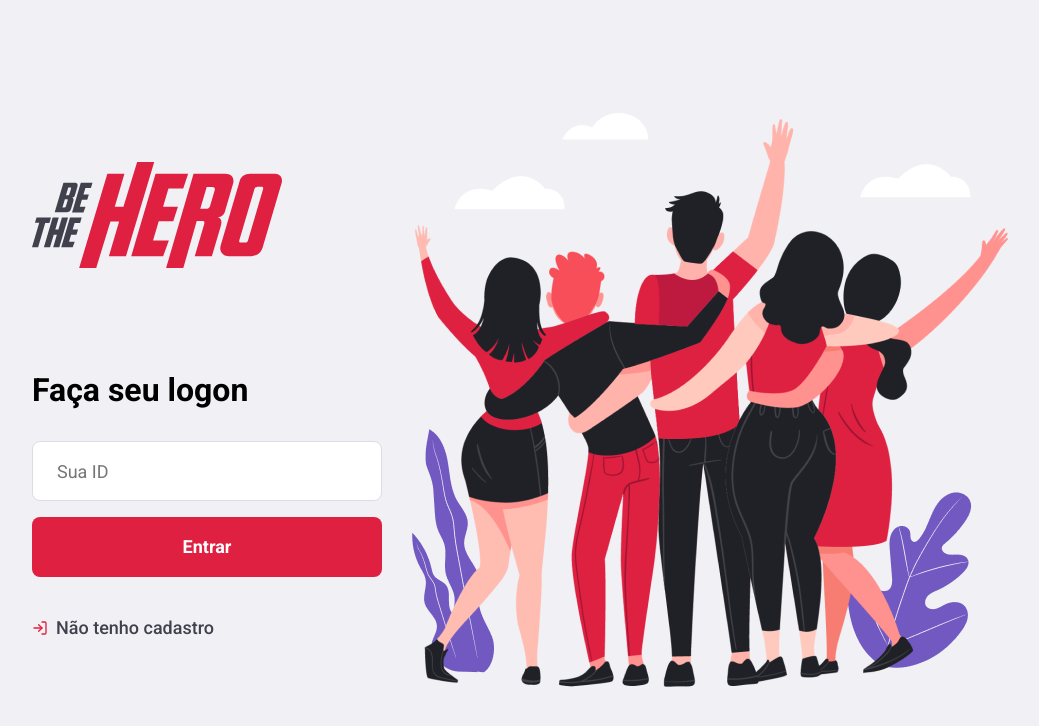
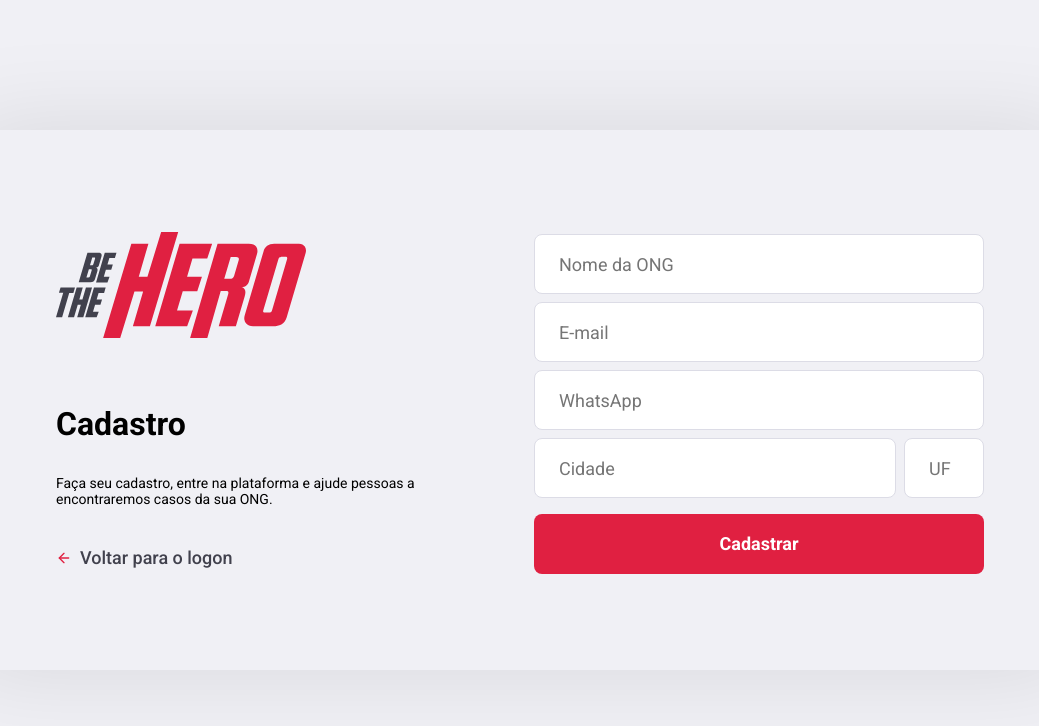
Before and after one commit to johnnydev01/be-the-hero, a React (Create React App) app in the folder frontend/: page /register in a window 1280 px wide. Shown: the top 726 px of the page, without its empty margins (120-1159 px from the left). Built offline with nearby package versions, Linux system fonts and the light colour scheme.

Commit message:
tela-register

```diff
--- a/frontend/package.json
+++ b/frontend/package.json
@@ -9,6 +9,7 @@
     "react": "^16.13.1",
     "react-dom": "^16.13.1",
     "react-icons": "^3.9.0",
+    "react-router-dom": "^5.1.2",
     "react-scripts": "3.4.1"
   },
   "scripts": {
--- a/frontend/src/App.js
+++ b/frontend/src/App.js
@@ -2,12 +2,11 @@ import React from 'react';
 
 import './global.css';
 
-import Logon from './pages/Logon';
-
+import Routes from './routes'
 function App() {
 
   return (
-    <Logon />
+    <Routes  />
   );
 }
 
--- a/frontend/src/global.css
+++ b/frontend/src/global.css
@@ -51,3 +51,23 @@ form input {
 .button:hover {
     filter: brightness(90%);
 }
+
+
+.back-link {
+    display: flex;
+    align-items: center;
+    margin-top: 40px;
+    color: #41414d;
+    font-size: 18px;
+    text-decoration: none;
+    font-weight: 500;
+    transition: opacity 0.2s;
+}
+
+.back-link svg {
+    margin-right: 8px;
+}
+
+.back-link:hover {
+    opacity: 0.8;
+}
--- a/frontend/src/pages/Logon/index.js
+++ b/frontend/src/pages/Logon/index.js
@@ -1,6 +1,7 @@
 import React from 'react';
 import { FiLogIn } from 'react-icons/fi';
 import './styles.css';
+import { Link } from 'react-router-dom';
 
 import heroesImg from '../../assets/heroes.png';
 import logoImg from '../../assets/logo.svg';
@@ -16,10 +17,10 @@ export default function Logon() {
 
                     <input placeholder="Sua ID"/>
                     <button className="button" type="submit">Entrar</button>
-                    <a href="/register">
+                    <Link className="back-link" to="/register">
                         <FiLogIn size={16} color="#E02041" />
                         Não tenho cadastro
-                        </a>
+                    </Link>
                 </form>
             </section>
             <img src={heroesImg} alt="Heroes"/>
--- a/frontend/src/pages/Logon/styles.css
+++ b/frontend/src/pages/Logon/styles.css
@@ -6,7 +6,7 @@
 
     display: flex;
     align-items: center;
-    justify-content: center;
+    justify-content: space-between  ;
 }
 
 .logon-container section.form {
@@ -23,22 +23,3 @@
     font-size: 32px;
     margin-bottom: 32px;
 }
-
-.logon-container section.form form a {
-    display: flex;
-    align-items: center;
-    margin-top: 40px;
-    color: #41414d;
-    font-size: 18px;
-    text-decoration: none;
-    font-weight: 500;
-    transition: opacity 0.2s;
-}
-
-.logon-container section.form form a svg {
-    margin-right: 8px;
-}
-
-.logon-container section.form form a:hover {
-    opacity: 0.8;
-}
--- /dev/null
+++ b/frontend/src/pages/Register/index.js
@@ -0,0 +1,36 @@
+import React from 'react';
+import { Link } from 'react-router-dom';
+import { FiArrowLeft } from 'react-icons/fi';
+
+import './styles.css';
+
+import logoImg from '../../assets/logo.svg';
+
+export default function Register() {
+    return (
+        <div className="register-container">
+            <div className="content">
+                <section>
+                    <img src={logoImg} alt="Be The Hero"/>
+                    <h1>Cadastro</h1>
+                    <p>Faça seu cadastro, entre na plataforma e ajude pessoas a encontraremos casos da sua ONG.</p>
+                    <Link className="back-link" to="/">
+                        <FiArrowLeft size={16} color="#E02041" />
+                        Voltar para o logon
+                    </Link>
+                </section>
+                <form>
+                    <input placeholder="Nome da ONG"/>
+                    <input type="email" placeholder="E-mail"/>
+                    <input placeholder="WhatsApp"/>
+                    <div className="input-group">
+                        <input placeholder="Cidade"/>
+                        <input placeholder="UF" style={{width: 80}}/>
+                    </div>
+
+                    <button className="button" type="submit">Cadastrar</button>
+                </form>
+            </div>
+        </div>
+    )
+}
--- /dev/null
+++ b/frontend/src/pages/Register/styles.css
@@ -0,0 +1,53 @@
+.register-container{
+    width: 100%;
+    max-width: 1120px;
+    height: 100vh;
+    margin: 0 auto;
+
+    display: flex;
+    align-items: center;
+    justify-content: center;
+}
+
+.register-container .content{
+    width: 100%;
+    padding: 96px;
+    background: #f0f0f5;
+    box-shadow: 0 0 100px rgb(0, 0, 0, 0.1);
+    border-radius: 8px;
+
+    display: flex;
+    justify-content: space-between;
+    align-items: center;
+}
+
+.register-container .content section{
+    width: 100%;
+    max-width: 380px;
+}
+
+.register-container .content section h1{
+    margin: 64px 0 32px;
+    font-size: 32px;
+}
+
+.register-container .content section h1 p{
+    font-size: 18px;
+    color: 737380;
+    line-height: 32px;
+}
+
+.register-container .content form {
+    width: 100%;
+    max-width: 450px;
+}
+.register-container .content form input {
+    margin-top: 8px;
+}
+.register-container .content form .input-group {
+    display: flex;
+}
+
+.register-container .content form .input-group input + input{
+    margin-left: 8px;
+}
--- /dev/null
+++ b/frontend/src/routes.js
@@ -0,0 +1,16 @@
+import React from 'react';
+import {BrowserRouter, Route, Switch } from 'react-router-dom';
+
+import Logon from './pages/Logon';
+import Register from './pages/Register';
+
+export default function Routes() {
+    return (
+        <BrowserRouter>
+            <Switch>
+                <Route path="/" exact component={Logon}></Route>
+                <Route path="/register" component={Register}></Route>
+            </Switch>
+        </BrowserRouter>
+    );
+}
```
Also changed, not shown: 1 other file (tests, documents, lock files or other folders).
